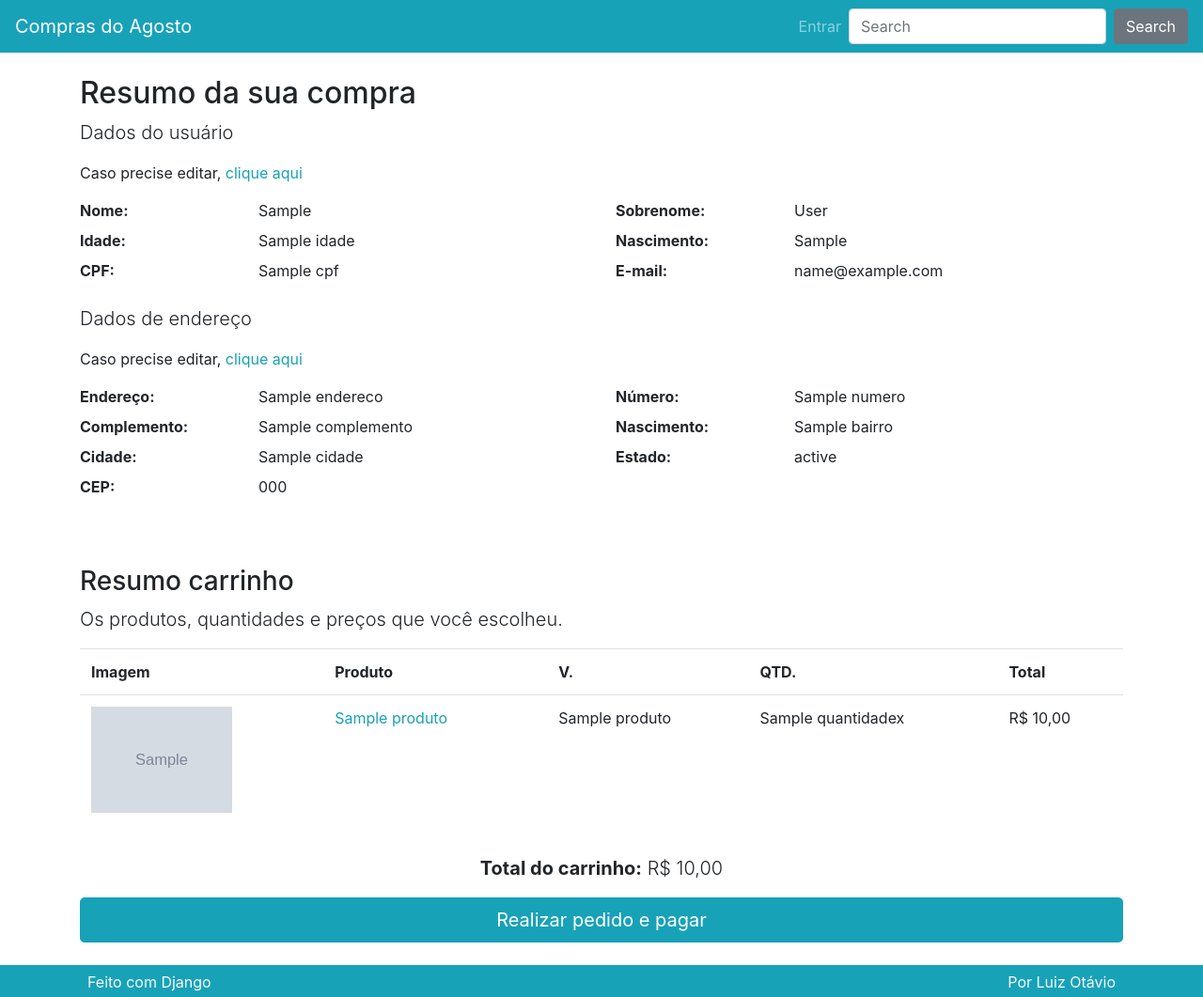
After one commit to agostin-afk/Django_E-commerce, a Django app: template produto/templates/produto/resumo.html in a window 1280 px wide. The commit adds this page. Shown: the whole page at 94% size. Run offline with Django 5.2, Linux system fonts and the light colour scheme; the template is opened without the code that fills it: most values are stand-ins (such as "Sample title", 1, 10 or a date in 2020); grey boxes marked "Sample" are stand-in pictures; some libraries are stand-ins or nearby versions.

Commit message:
resumo da compra

```diff
--- /dev/null
+++ b/produto/templates/produto/resumo.html
@@ -0,0 +1,74 @@
+{% extends "base.html" %}
+{% load omfilters %}
+
+{% block conteudo %}
+<div class="row mb-5">
+    <div class="col-lg">
+        <h2>Resumo da sua compra</h2>
+
+        <p class="lead">Dados do usuário</p>
+        <p>Caso precise editar, <a href="{% url 'perfil:CreateUser' %}">clique aqui</a></p>
+        <dl class="row">
+            <dt class="col-lg-2">Nome:</dt>
+            <dd class="col-lg-4">{{usuario.first_name}}</dd>
+            <dt class="col-lg-2">Sobrenome:</dt>
+            <dd class="col-lg-4">{{usuario.last_name}}</dd>
+
+            <dt class="col-lg-2">Idade:</dt>
+            <dd class="col-lg-4">{{usuario.perfil.idade}}</dd>
+            <dt class="col-lg-2">Nascimento:</dt>
+            <dd class="col-lg-4">{{usuario.perfil.data_nascimento}}</dd>
+
+            <dt class="col-lg-2">CPF:</dt>
+            <dd class="col-lg-4">{{usuario.perfil.cpf}}</dd>
+            <dt class="col-lg-2">E-mail:</dt>
+            <dd class="col-lg-4">{{usuario.email}}</dd>
+        </dl>
+
+        <p class="lead">Dados de endereço</p>
+        <p>Caso precise editar, <a href="{% url 'perfil:CreateUser' %}">clique aqui</a></p>
+        <dl class="row">
+            <dt class="col-lg-2">Endereço:</dt>
+            <dd class="col-lg-4">{{usuario.perfil.endereco}}</dd>
+            <dt class="col-lg-2">Número:</dt>
+            <dd class="col-lg-4">{{usuario.perfil.numero}}</dd>
+
+            <dt class="col-lg-2">Complemento:</dt>
+            <dd class="col-lg-4">{{usuario.perfil.complemento}}</dd>
+            <dt class="col-lg-2">Nascimento:</dt>
+            <dd class="col-lg-4">{{usuario.perfil.bairro}}</dd>
+
+            <dt class="col-lg-2">Cidade:</dt>
+            <dd class="col-lg-4">{{usuario.perfil.cidade}}</dd>
+            <dt class="col-lg-2">Estado:</dt>
+            <dd class="col-lg-4">{{usuario.perfil.estado}}</dd>
+
+            <dt class="col-lg-2">CEP:</dt>
+            <dd class="col-lg-4">{{usuario.perfil.cep}}</dd>
+        </dl>
+    </div>
+</div>
+
+
+
+<div class="row mt-3">
+    <div class="col">
+        <h3>Resumo carrinho</h3>
+        <p class="lead">Os produtos, quantidades e preços que você escolheu.</p>
+
+        {% include "partials/_carrinho.html" %}
+    </div>
+</div>
+<div class="row mt-3">
+    <div class="col">
+        <p class="lead text-center"><span class="font-weight-bold">Total do carrinho:</span> {{carrinho | cart_totals | formata_preco}}</p>
+    </div>
+</div>
+<div class="row">
+    <div class="col">
+        <a class="btn btn-block btn-primary btn-lg" href="{% url 'pedido:Pagar' %}">
+            Realizar pedido e pagar
+        </a>
+    </div>
+</div>
+{% endblock conteudo %}
--- /dev/null
+++ b/templates/partials/_carrinho.html
@@ -0,0 +1,38 @@
+{% load static %}
+{% load omfilters %}
+
+<div class="table-responsive">
+    <table class="table">
+        <tr>
+            <th class="d-none d-lg-block">Imagem</th>
+            <th>Produto</th>
+            <th>V.</th>
+            <th>QTD.</th>
+            <th>Total</th>
+        </tr>
+
+        {% for produto in carrinho.values %}
+        <tr>
+            <td class="d-none d-lg-block">
+                <img class="cart-img" src="{{produto.imagem}}">
+            </td>
+            <td>
+                <a href="{% url 'produto:DetalheProduto' produto.slug%}">
+                {{produto.produto_nome}}
+                </a>
+                <a class="ml-3" href="{% url 'produto:RemoverDoCarrinho' %}?vid={{produto.variacao_id}}">
+                    <i class="fas fa-times-circle text-danger" aria-hidden="true"></i>
+                </a>
+            </td>
+            <td>{{ produto.variacao_nome }}</td>
+            <td>{{ produto.quantidade }}x</td>
+            {% if produto.preco_quantitativo_promocional %}
+            <td>{{ produto.preco_quantitativo_promocional |formata_preco}}</td>
+            {% else %}
+            <td>{{produto.preco_quantitativo | formata_preco}}</td>
+            {% endif %}
+        </tr>
+        {% endfor %}
+
+    </table>
+</div>
--- a/templates/partials/_nav.html
+++ b/templates/partials/_nav.html
@@ -8,12 +8,6 @@
 
 <div class="collapse navbar-collapse" id="navbarSupportedContent">
     <ul class="navbar-nav ml-auto">
-        <li class="nav-item active">
-            <a class="nav-link" href="#">Home <span class="sr-only">(current)</span></a>
-        </li>
-        <li class="nav-item">
-            <a class="nav-link" href="#">Link</a>
-        </li>
 
         {% if request.user.is_authenticated %}
         <li class="nav-item dropdown">
@@ -36,9 +30,6 @@
 
         </li>
         {% endif %}
-        <li class="nav-item">
-            <a class="nav-link disabled" href="#">Disabled</a>
-        </li>
         {% if request.session.carrinho %}
         <li class="nav-item">
             <a class="nav-link nav-cart-link active" href="{% url 'produto:Carrinho' %}">
```
Also changed, not shown: produto/templates/produto/carrinho.html (+11 -39 lines), produto/views.py (+8 -1 lines).
